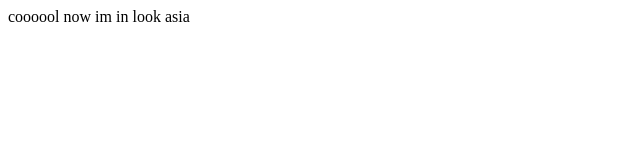
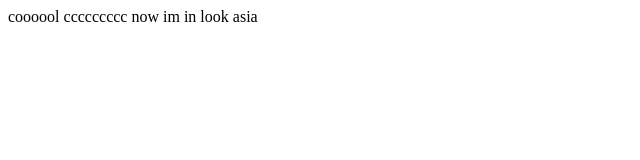
Before and after one commit to Av-Thanaraj/hello, a plain HTML site: page index.html in a window 1280 px wide. Shown: the full height of the page, 0-640 px from the left. Drawn offline with Linux system fonts and the light colour scheme.

Commit message:
Update index.html

```diff
--- a/index.html
+++ b/index.html
@@ -1,7 +1,7 @@
 <html>
 <head><title>fit</title></head>
 <body>
-coooool
+coooool ccccccccc
 now im in look asia
 </body>
 </html>
```
